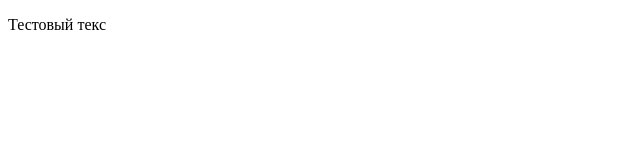
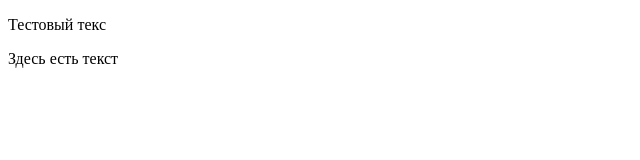
Before and after one commit to mmmareeva95/Method3, a plain HTML site: page index.html in a window 1280 px wide. Shown: the full height of the page, 0-640 px from the left. Drawn offline with Linux system fonts and the light colour scheme.

Commit message:
commit 2

```diff
--- a/index.html
+++ b/index.html
@@ -7,6 +7,6 @@
 </head>
 <body>
     <p>Тестовый текс</p>
-
+    <p>Здесь есть текст</p>
 </body>
 </html>
```
